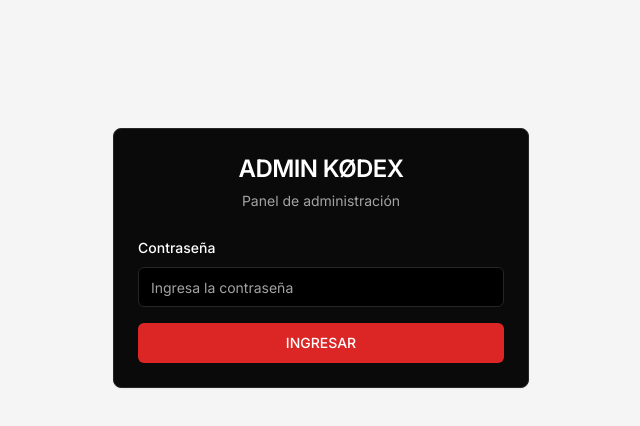
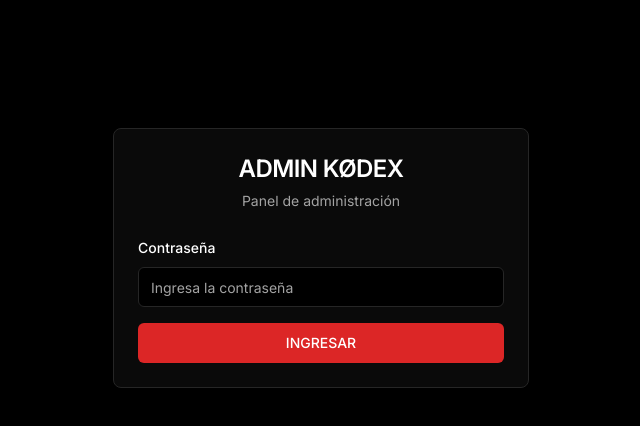
Before and after one commit to paulawb/kodex, a Next.js app in the folder frontend/: page /adminmp/login in a window 1280 px wide. Shown: the top 426 px of the page, without its empty margins (319-959 px from the left). Built offline with nearby package versions, Linux system fonts and the light colour scheme; no server answers.

Commit message:
Restore dark background in admin

```diff
--- a/frontend/src/app/adminmp/layout.tsx
+++ b/frontend/src/app/adminmp/layout.tsx
@@ -12,7 +12,7 @@ export default function AdminLayout({
   children: React.ReactNode;
 }>) {
   return (
-    <div className="min-h-screen bg-neutral-100">
+    <div className="min-h-screen bg-background text-foreground">
       <AdminHeader />
       <main>{children}</main>
     </div>
```
